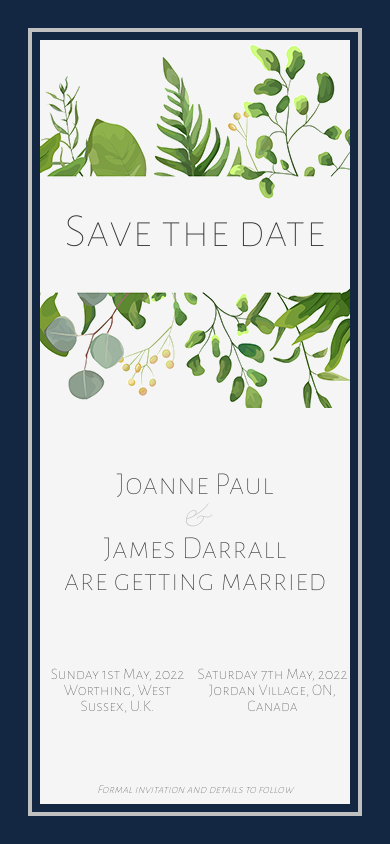
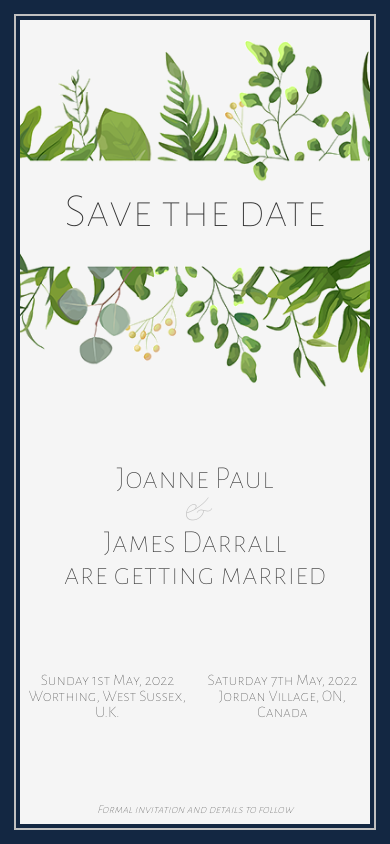
Before and after one commit to Sitecorgi/savethedate, a React (Create React App) app: page / in a window 390 px wide. Built offline with nearby package versions, Linux system fonts and the light colour scheme.

Commit message:
mostly mobile UI fixes

```diff
--- a/src/App.css
+++ b/src/App.css
@@ -39,6 +39,7 @@ ol, ul {
 html, body, #root {
     width: 100%;
     height: 100%;
+    min-height: -webkit-fill-available;
 }
 
 .wrapper {
@@ -90,7 +91,6 @@ article p {
 }
 
 .silver {
-
     color: #C0C0C0;
 }
 
@@ -118,6 +118,7 @@ article p {
     background-repeat: no-repeat;
     background-position-y: center;
     background-position-x: center;
+    background-size: cover;
 }
 
 .leaves-frame {
@@ -185,8 +186,8 @@ article p {
     h1 {
         margin: 4rem auto;
         font-size: 4rem;
-        line-height: 4rem;
-        padding: 7rem 0 1rem 0;
+        line-height: 10rem;
+        padding: 7rem 0 7rem 0;
     }
 
     article p {
@@ -207,12 +208,17 @@ article p {
 
 @media only screen and (max-width: 541px) {
     .wrapper {
-        padding: 2rem;
+        padding: 1rem;
+    }
+
+    .inset {
+
+        border: 0.25rem solid #132742;
+        outline: 0.15rem solid #C0C0C0;
     }
 
     h1 {
         font-size: 3rem;
-        line-height: 4rem;
         margin: 3rem auto;
     }
 
@@ -232,6 +238,12 @@ article p {
     }
 }
 
+@media only screen and (max-width: 415px) {
+    h1 {
+        margin: 0;
+    }
+}
+
 @media only screen and (max-width: 361px) {
     .wrapper {
         padding: 0.5rem;
@@ -245,7 +257,7 @@ article p {
     h1 {
         font-size: 3rem;
         line-height: 4rem;
-        margin: 3rem auto;
+        margin: 0;
     }
 
     article p {
@@ -264,14 +276,33 @@ article p {
     }
 }
 
+
+
 @media only screen and (max-width: 321px) {
 
     h1 {
+        line-height: 3rem;
+        padding: 6rem 0;
+        margin: 0;
+    }
+
+    article p {
+        font-size: 1.5rem;
         line-height: 1.5rem;
     }
 
+    .date p {
+        font-size: 0.75rem;
+        line-height: 0.75rem;
+    }
+
+    .post-script p{
+        font-size: 0.75rem;
+        line-height: 0.75rem;
+    }
+
     .inlay {
-        max-height: 20rem;
+        max-height: 14rem;
     }
 }
 
@@ -282,9 +313,10 @@ article p {
     }
 }
 
-@media only screen and (max-height: 540px){
+@media only screen and (max-height: 540px) and (min-width: 500px) {
     .wrapper {
         padding: 0.25rem;
+        height:100vh;
     }
 
     .inlay {
@@ -296,7 +328,6 @@ article p {
         border: 0.2rem solid #132742;
         outline: 0.1rem solid #C0C0C0;
         max-width: inherit;
-
     }
 
     .information {
@@ -304,7 +335,7 @@ article p {
     }
 
     h1 {
-        padding: 1rem;
+        padding: 0.5rem 1rem;
         margin: 0;
         line-height: 1;
         height:initial;
@@ -316,8 +347,8 @@ article p {
     }
 
     .date p {
-        font-size: 1.5rem;
-        line-height: 1.5rem;
+        font-size: 1rem;
+        line-height: 1rem;
     }
 
     .post-script p{
@@ -327,7 +358,9 @@ article p {
 }
 
 @media only screen and (max-height: 280px){
-
+   .wrapper {
+       height:100vh;
+   }
     article p {
         font-size: 1.5rem;
         line-height: 1.5rem;
```
